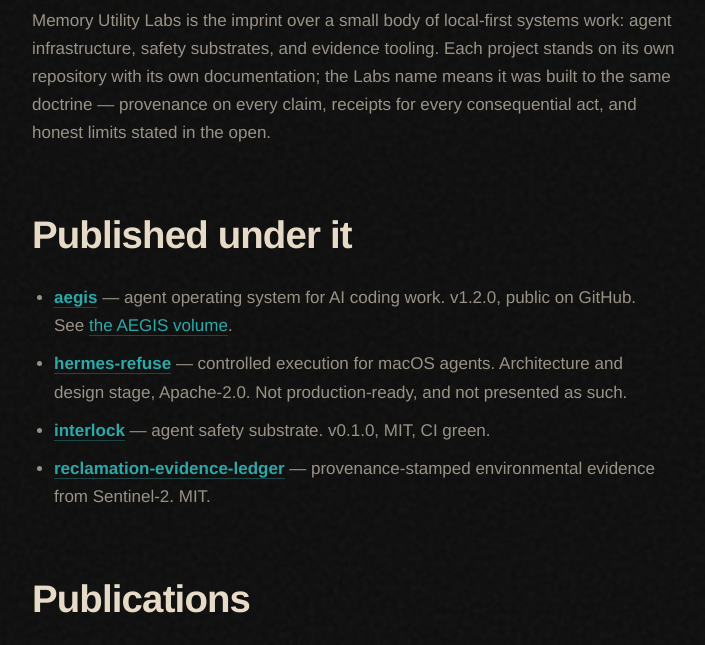
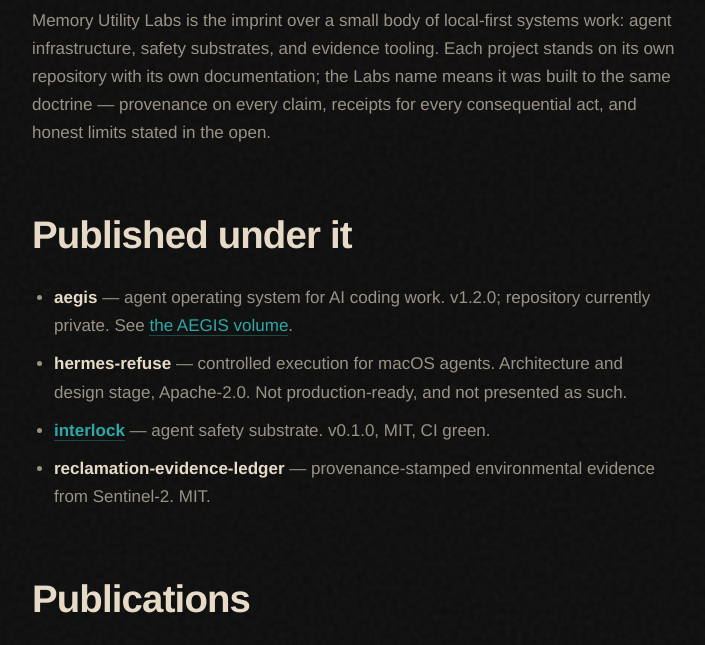
Before and after one commit to FetchDoge/site, a plain HTML site: page labs.html in a window 1280 px wide. Shown: the part 526-1171 px from the top of the page, without its empty margins (56-761 px from the left). Drawn offline with Linux system fonts and the light colour scheme.

Commit message:
Remove links to repos that are going private; keep project names and text (#2)
aegis, star-lab, sovereign-contracts, hermes-refuse are being made private and
reclamation-evidence-ledger already is, so links to them would 404. Project
descriptions are kept; 'public on GitHub' wording for AEGIS is corrected.

Co-authored-by: Marcus Richards <297783350+marsojuji-cmyk@users.noreply.github.com>

```diff
--- a/labs.html
+++ b/labs.html
@@ -41,10 +41,10 @@
 
     <h2>Published under it</h2>
     <ul>
-      <li><strong><a href="https://github.com/marsojuji-cmyk/aegis">aegis</a></strong> — agent operating system for AI coding work. v1.2.0, public on GitHub. See <a href="aegis.html">the AEGIS volume</a>.</li>
-      <li><strong><a href="https://github.com/marsojuji-cmyk/hermes-refuse">hermes-refuse</a></strong> — controlled execution for macOS agents. Architecture and design stage, Apache-2.0. Not production-ready, and not presented as such.</li>
+      <li><strong>aegis</strong> — agent operating system for AI coding work. v1.2.0; repository currently private. See <a href="aegis.html">the AEGIS volume</a>.</li>
+      <li><strong>hermes-refuse</strong> — controlled execution for macOS agents. Architecture and design stage, Apache-2.0. Not production-ready, and not presented as such.</li>
       <li><strong><a href="https://github.com/marsojuji-cmyk/interlock">interlock</a></strong> — agent safety substrate. v0.1.0, MIT, CI green.</li>
-      <li><strong><a href="https://github.com/marsojuji-cmyk/reclamation-evidence-ledger">reclamation-evidence-ledger</a></strong> — provenance-stamped environmental evidence from Sentinel-2. MIT.</li>
+      <li><strong>reclamation-evidence-ledger</strong> — provenance-stamped environmental evidence from Sentinel-2. MIT.</li>
     </ul>
 
     <h2>Publications</h2>
```
Also changed, not shown: aegis.html (+2 -4 lines), index.html (+0 -5 lines).
